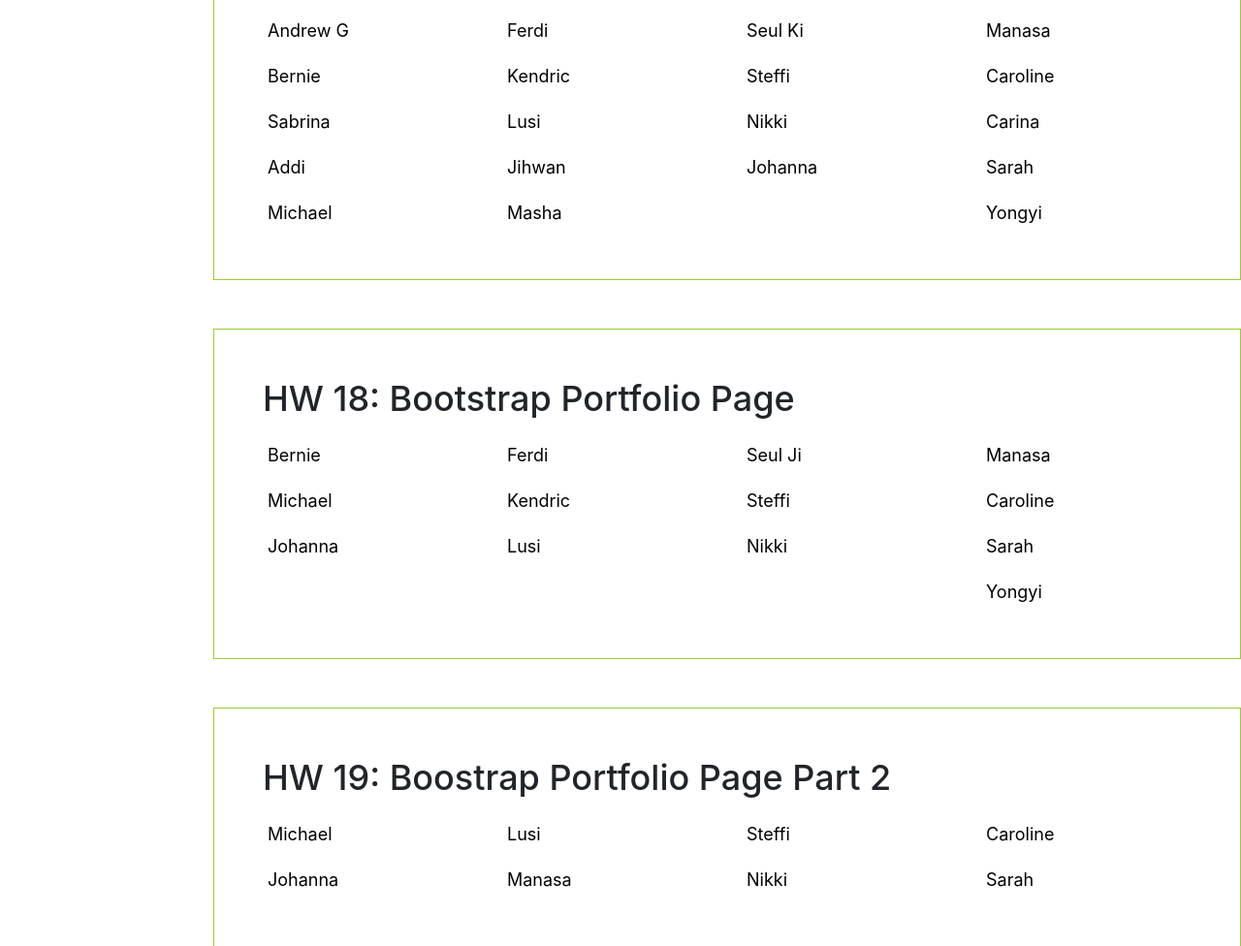
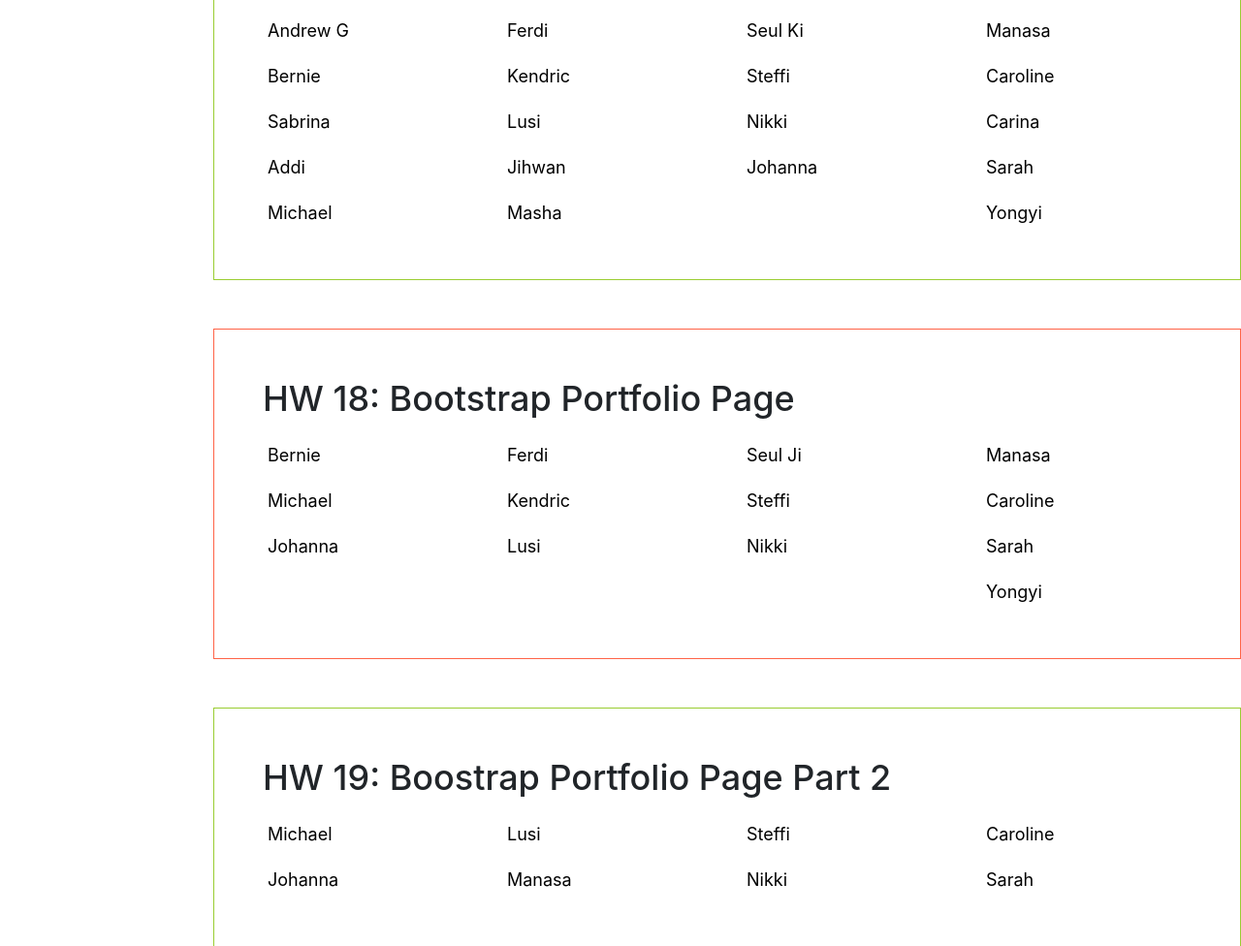
Before and after one commit to trub/UCB-UX-Pages, a plain HTML site: page index.html in a window 1280 px wide. Shown: the part 1567-2543 px from the top of the page at 97% size. Drawn offline with nearby package versions, Linux system fonts and the light colour scheme.

Commit message:
change color

```diff
--- a/index.html
+++ b/index.html
@@ -203,7 +203,7 @@
                     </div>
                 </section>
                <!-- Responsive Portfolio Page-->
-               <section class="container hw17" id="HW18">
+               <section class="container hw16" id="HW18">
                     <h2>HW 18: Bootstrap Portfolio Page</h2>
                     <!---ADD YOUR NAME AND A LINK TO YOUR WORK BELOW-->
                 <div class="row">
```
